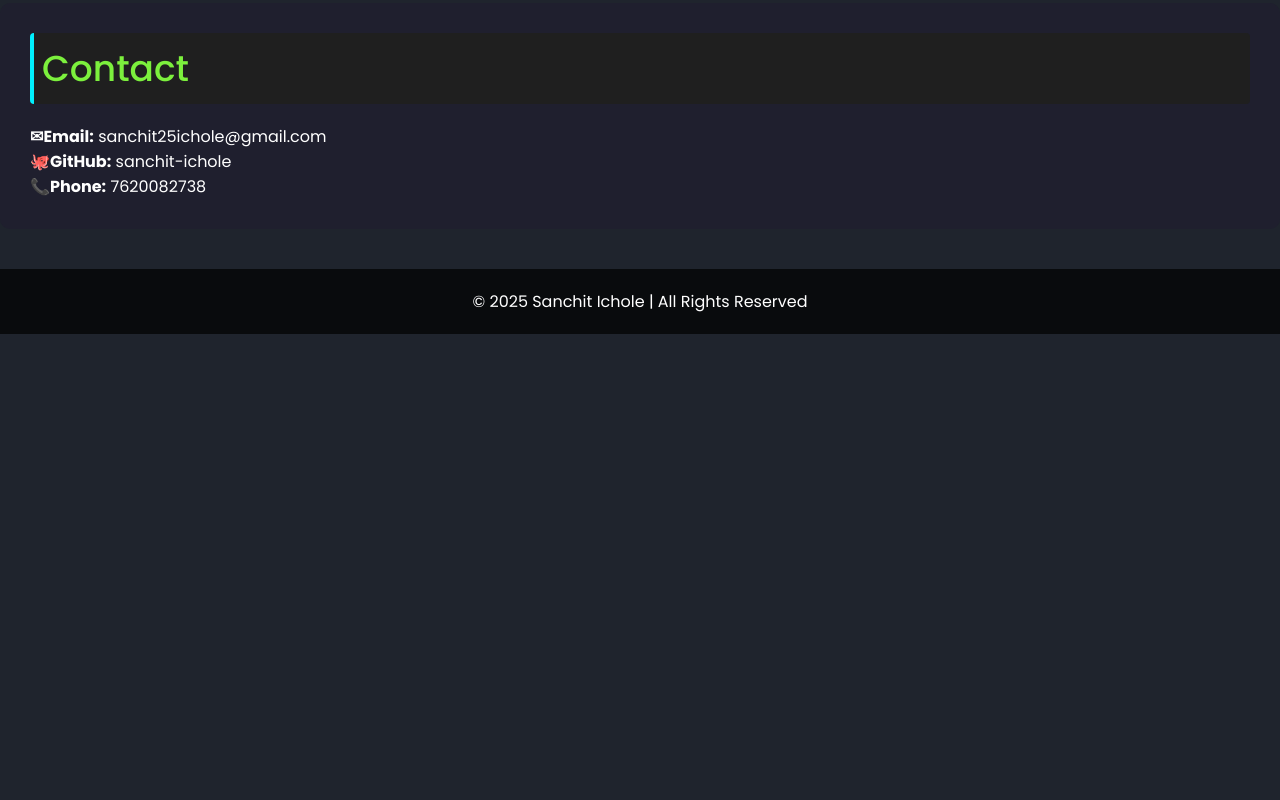
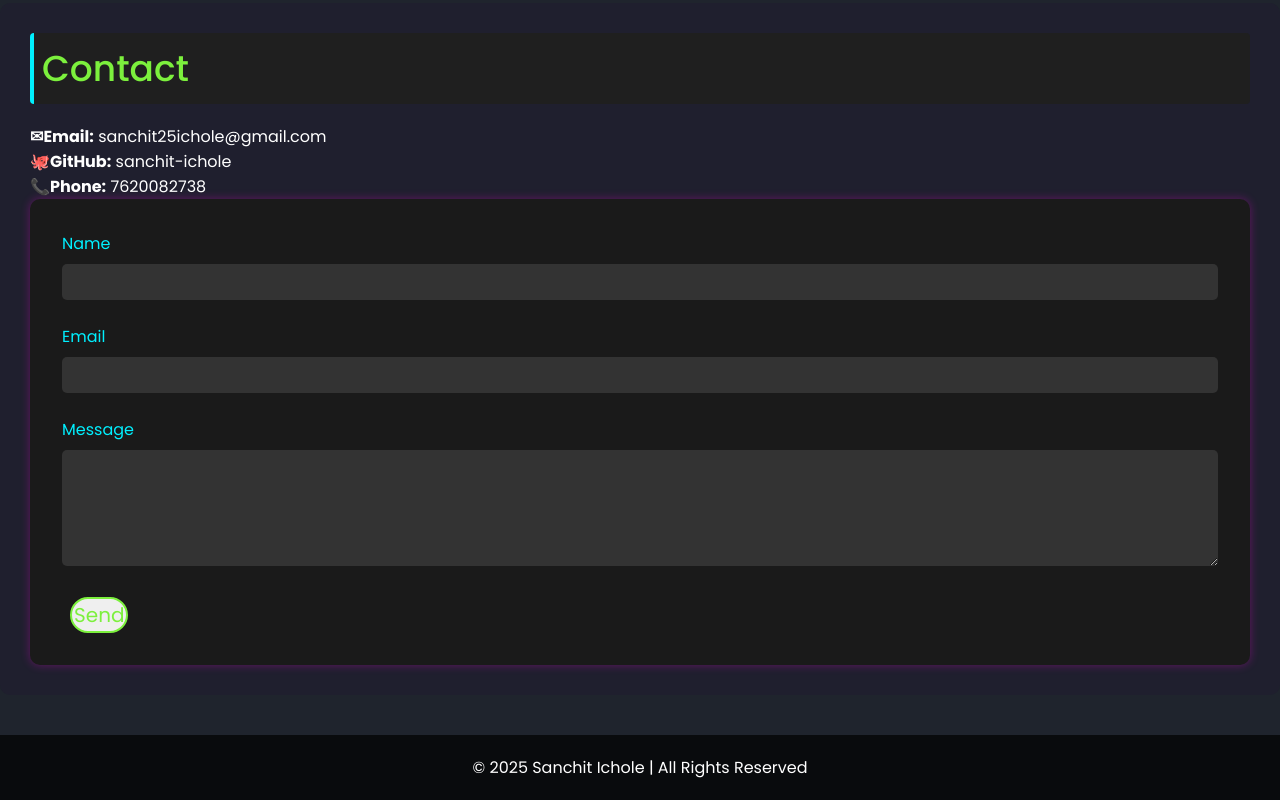
Before and after one commit to sanchit-ichole/sanchi-portfolio, a plain HTML site: page index.html in a window 1280 px wide. Shown: the part 2288-3088 px from the top of the page. Before the commit the page ends 2622 px from the top, so only its background shows below. Drawn offline with nearby package versions, Linux system fonts and the light colour scheme.

Commit message:
Update index.html

```diff
--- a/index.html
+++ b/index.html
@@ -108,6 +108,21 @@
     <p><strong>✉Email:</strong> <a href="mailto:sanchit25ichole@gmail.com">sanchit25ichole@gmail.com</a></p>
     <p><strong>🐙GitHub:</strong> <a href=https://github.com/sanchit-ichole>sanchit-ichole</a></p>
     <p><strong>📞Phone:</strong> <a href="tel:7620082738">7620082738</a></p>
+    <form action="https://formsubmit.co/sanchit25ichole@gmail.com" method="POST" class="contact__form">
+      <div class="contact__content">
+        <label class="content__label" for="name">Name</label>
+        <input type="text" name="name" id="name" class="contact__input" required>
+      </div>
+      <div class="contact__content">
+        <label class="content__label" for="email">Email</label>
+        <input type="email" name="email" id="email" class="contact__input" required>
+      </div>
+      <div class="contact__content">
+        <label class="content__label" for="message">Message</label>
+        <textarea name="message" id="message" class="contact__input" rows="5" required></textarea>
+      </div>
+      <button type="submit" class="download-btn">Send</button>
+    </form>
   </section>
   <!-- Footer Section -->
   <footer>
```
